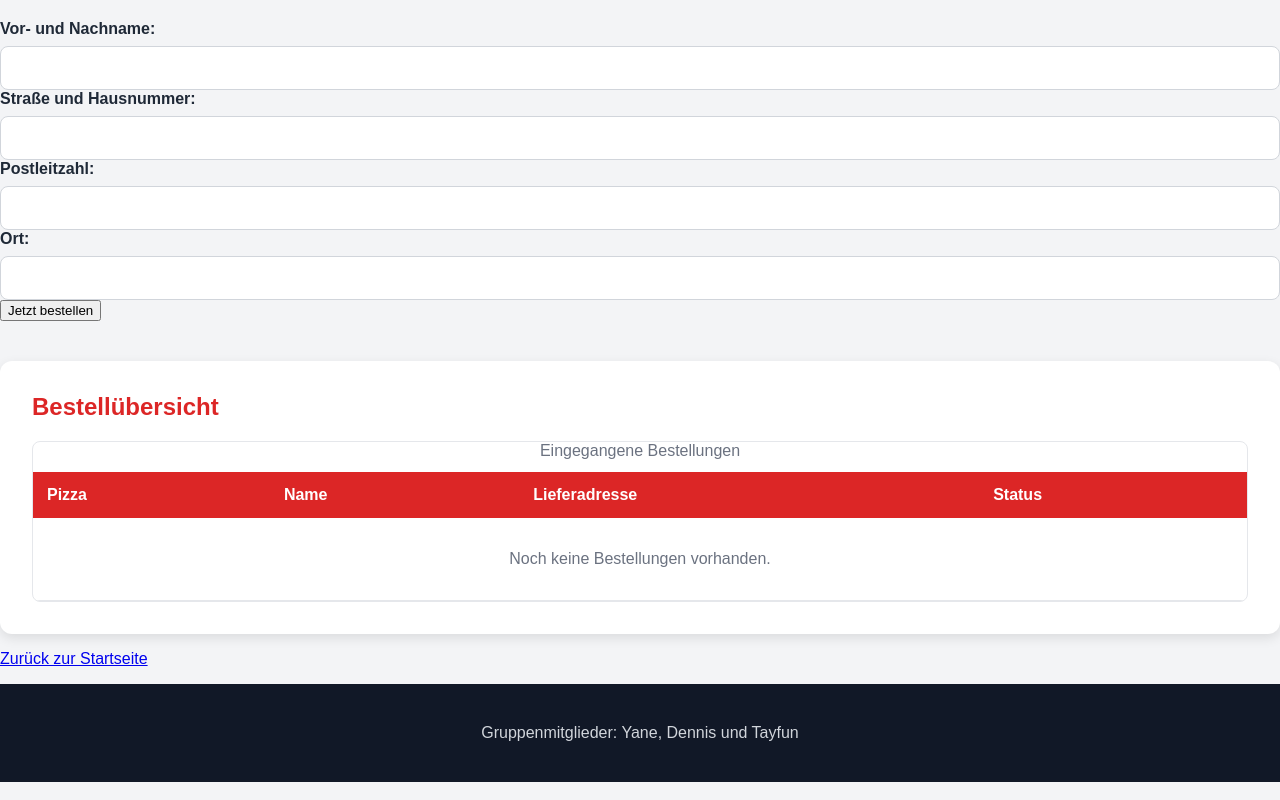
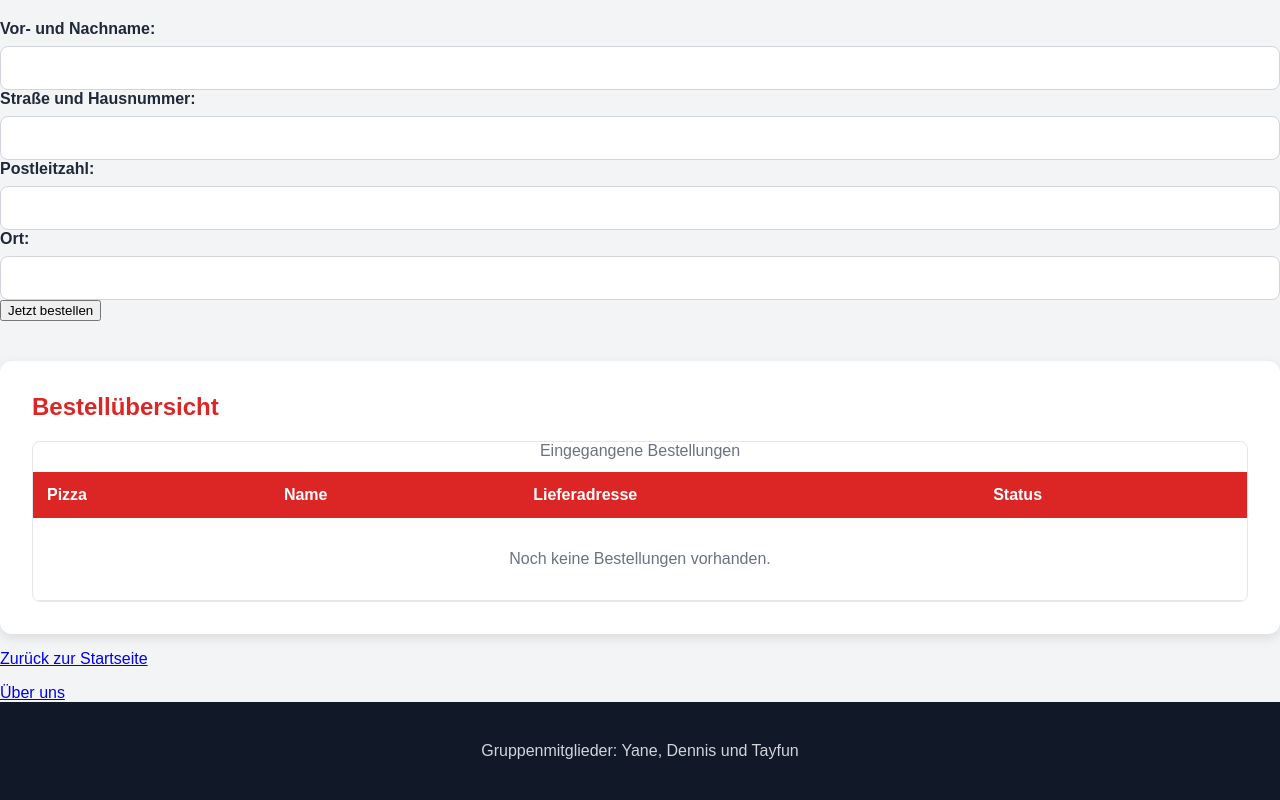
Before and after one commit to servicecs/Laboski, a plain HTML site: page index.html in a window 1280 px wide. Shown: the part 304-1104 px from the top of the page. Drawn offline with Linux system fonts and the light colour scheme.

Commit message:
uber-uns.html

```diff
--- a/index.html
+++ b/index.html
@@ -86,7 +86,8 @@
   <p>
     <a href="index.html">Zurück zur Startseite</a>
   </p>
-
+<!-- Link zur Unterseite Über uns -->
+<a href="uber-uns.html">Über uns</a>
   <footer>
     <p>Gruppenmitglieder: Yane, Dennis und Tayfun</p>
   </footer>
```
